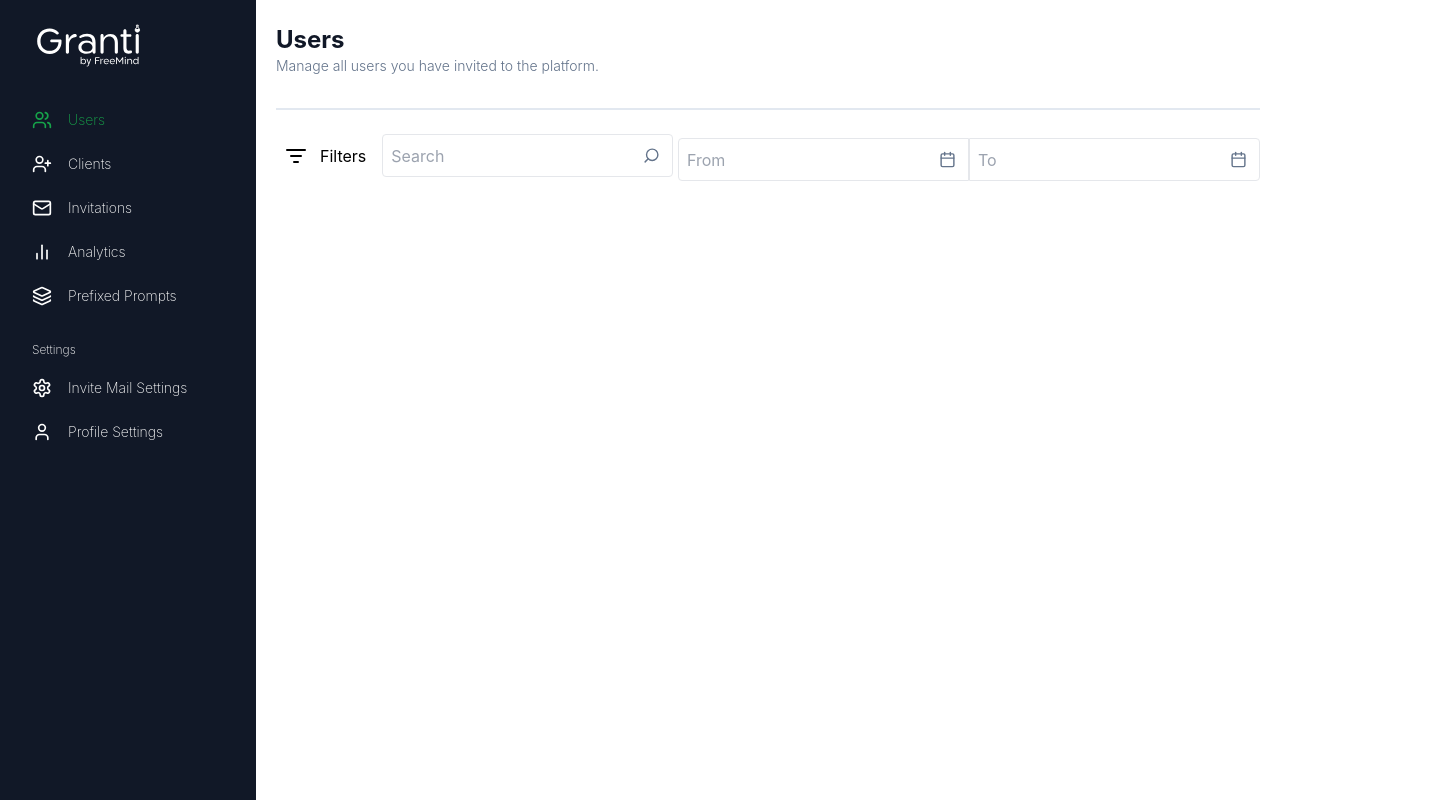
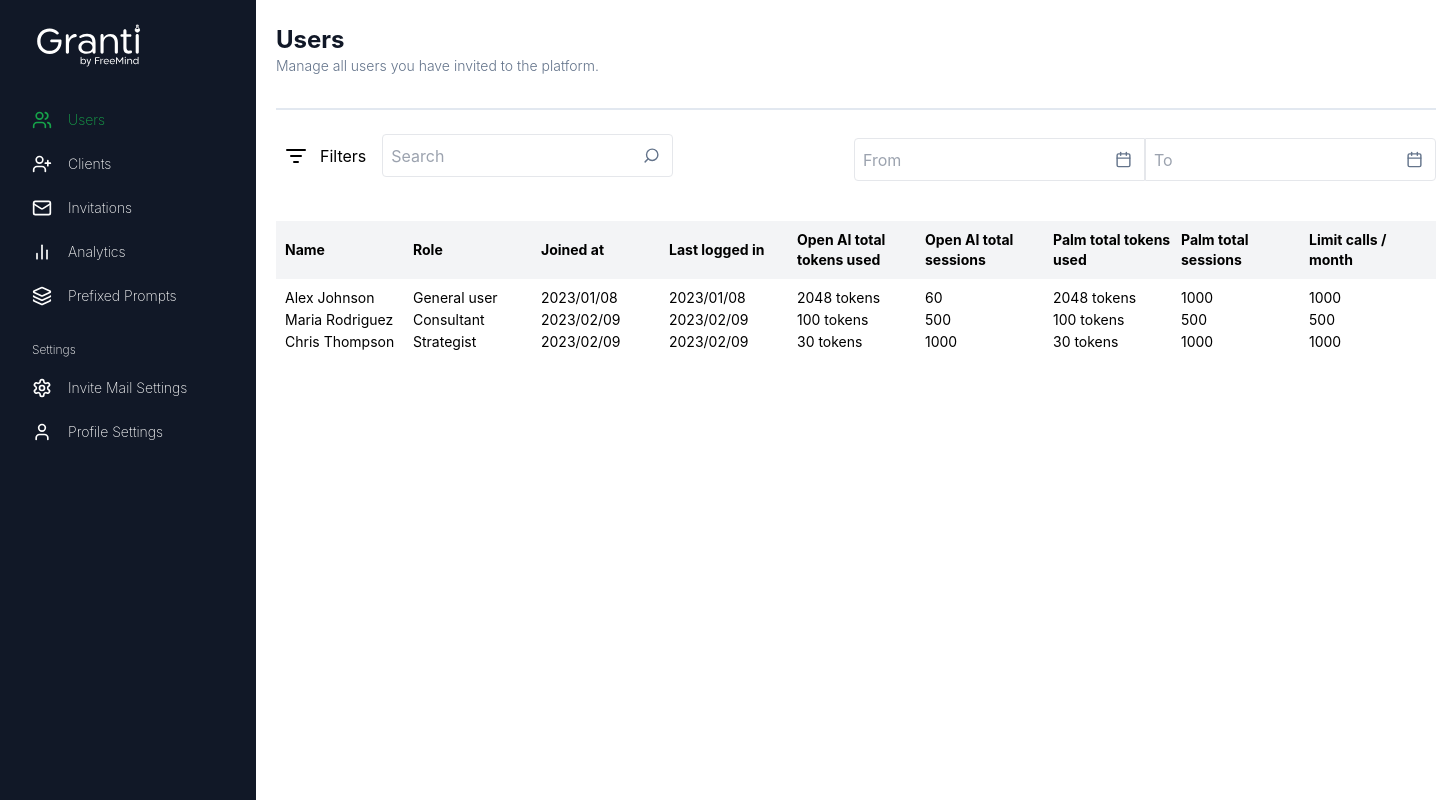
Before and after one commit to littlegod20/Freemind, a React (Vite) app: page / in a window 1280 px wide. Shown: the whole page, 1456 px wide, since content can reach past the window. Built offline with nearby package versions, Linux system fonts and the light colour scheme.

Commit message:
creating the table for users

```diff
--- a/src/components/Dashboard.tsx
+++ b/src/components/Dashboard.tsx
@@ -18,11 +18,11 @@ const Dashboard = () => {
     navigate(`${val}`);
   };
   return (
-    <main className="h-screen bg-dark-blue sm:px-8 pt-5 w-16 sm:min-w-64 text-sm font-extralight text-white">
+    <main className="hidden sm:block h-screen bg-dark-blue md:px-8 pt-5 w-16 md:min-w-64 text-sm font-extralight text-white">
       <header className="h-[10%]">
-        <img src={Freemind} alt="logo" className="hidden sm:block" />
+        <img src={Freemind} alt="logo" className="hidden md:block" />
       </header>
-      <section className="flex flex-col items-center sm:block">
+      <section className="flex flex-col items-center md:block">
         {dashTabs.slice(0, 5).map((item, index) => (
           <Tab
             name={item.name}
@@ -33,8 +33,8 @@ const Dashboard = () => {
           />
         ))}
       </section>
-      <section className="pt-6 flex flex-col items-center sm:block">
-        <p className="text-xs pb-2 hidden sm:block">Settings</p>
+      <section className="pt-6 flex flex-col items-center md:block">
+        <p className="text-xs pb-2 hidden md:block">Settings</p>
         {dashTabs.slice(5).map((item, index) => (
           <Tab
             name={item.name}
--- a/src/components/widgets/Tab.tsx
+++ b/src/components/widgets/Tab.tsx
@@ -17,7 +17,7 @@ const Tab: React.FC<TabStyles> = ({ Icon, name, activeTab, onNavigation }) => {
         onClick={() => onNavigation(name.toLowerCase())}
       >
         <Icon size={20} />
-        <p className="hidden sm:block">{name}</p>
+        <p className="hidden md:block">{name}</p>
       </div>
     </>
   );
--- a/src/layouts/DashboardLayout.tsx
+++ b/src/layouts/DashboardLayout.tsx
@@ -5,7 +5,7 @@ const DashboardLayout = () => {
   return (
     <main className="flex w-screen">
       <Dashboard />
-      <section className="px-5 py-6 flex-1">
+      <section className="px-5 sm:py-6 flex-1">
         <Outlet />
       </section>
     </main>
--- a/src/pages/Users.tsx
+++ b/src/pages/Users.tsx
@@ -1,4 +1,5 @@
 import UserFilter from "../components/UserFilter";
+import { tableDetails, tableTitles } from "../utils/constants";
 
 const Users = () => {
   return (
@@ -12,6 +13,58 @@ const Users = () => {
       <section className="pt-5 flex flex-col md:flex-row sm:justify-between">
         <UserFilter />
       </section>
+
+      <section className="pt-10 flex-1">
+        <table className="rounded text-sm">
+          <thead className="p-2 bg-gray-100 flex">
+            <tr className="flex justify-start items-center gap-2">
+              {tableTitles.map((item, index) => (
+                <th
+                  key={index}
+                  className="md:w-[120px] flex justify-start md:text-left w-16"
+                >
+                  <p className="truncate md:text-wrap">{item}</p>
+                </th>
+              ))}
+            </tr>
+          </thead>
+          <tbody className="p-2 flex w-full">
+            <tr className="w-full">
+              {tableDetails.map((item, index) => (
+                <div key={index} className="flex w-full justify-between gap-2">
+                  <td className="md:w-[120px] w-[60px] flex justify-start md:text-left  items-center">
+                    <p className="truncate">{item.name}</p>
+                  </td>
+                  <td className="md:w-[120px] flex justify-start md:text-left items-center w-16 text-no-wrap">
+                    <p className="truncate">{item.role}</p>
+                  </td>
+                  <td className="md:w-[120px] flex justify-start md:text-left items-center w-14">
+                    <p className="truncate">{item.joined}</p>
+                  </td>
+                  <td className="md:w-[120px] flex justify-start md:text-left items-center w-16">
+                    <p className="truncate">{item.lastLogged}</p>
+                  </td>
+                  <td className="md:w-[120px] flex justify-start md:text-left items-center w-16">
+                    <p className="truncate">{item.aiTokensUsed}</p>
+                  </td>
+                  <td className="md:w-[120px] flex justify-start md:text-left items-center w-16">
+                    <p className="truncate">{item.aiTokensSessions}</p>
+                  </td>
+                  <td className="md:w-[120px] flex justify-start md:text-left items-center w-16">
+                    <p className="truncate">{item.palmTokensUsed}</p>
+                  </td>
+                  <td className="md:w-[120px] flex justify-start md:text-left items-center w-16">
+                    <p className="truncate">{item.palmSessions}</p>
+                  </td>
+                  <td className="md:w-[120px] flex justify-start md:text-left items-center w-16">
+                    <p className="truncate">{item.limitCall}</p>
+                  </td>
+                </div>
+              ))}
+            </tr>
+          </tbody>
+        </table>
+      </section>
     </main>
   );
 };
--- a/src/utils/constants.ts
+++ b/src/utils/constants.ts
@@ -38,3 +38,51 @@ export const dashTabs = [
     icon: User,
   },
 ];
+
+export const tableTitles = [
+  "Name",
+  "Role",
+  "Joined at",
+  "Last logged in",
+  "Open AI total tokens used",
+  "Open AI total sessions",
+  "Palm total tokens used",
+  "Palm total sessions",
+  "Limit calls / month",
+];
+
+export const tableDetails = [
+  {
+    name: "Alex Johnson",
+    role: "General user",
+    joined: "2023/01/08",
+    lastLogged: "2023/01/08",
+    aiTokensUsed: "2048 tokens",
+    aiTokensSessions: "60",
+    palmTokensUsed: "2048 tokens",
+    palmSessions: "1000",
+    limitCall: "1000",
+  },
+  {
+    name: "Maria Rodriguez",
+    role: "Consultant",
+    joined: "2023/02/09",
+    lastLogged: "2023/02/09",
+    aiTokensUsed: "100 tokens",
+    aiTokensSessions: "500",
+    palmTokensUsed: "100 tokens",
+    palmSessions: "500",
+    limitCall: "500",
+  },
+  {
+    name: "Chris Thompson",
+    role: "Strategist",
+    joined: "2023/02/09",
+    lastLogged: "2023/02/09",
+    aiTokensUsed: "30 tokens",
+    aiTokensSessions: "1000",
+    palmTokensUsed: "30 tokens",
+    palmSessions: "1000",
+    limitCall: "1000",
+  },
+];
```
